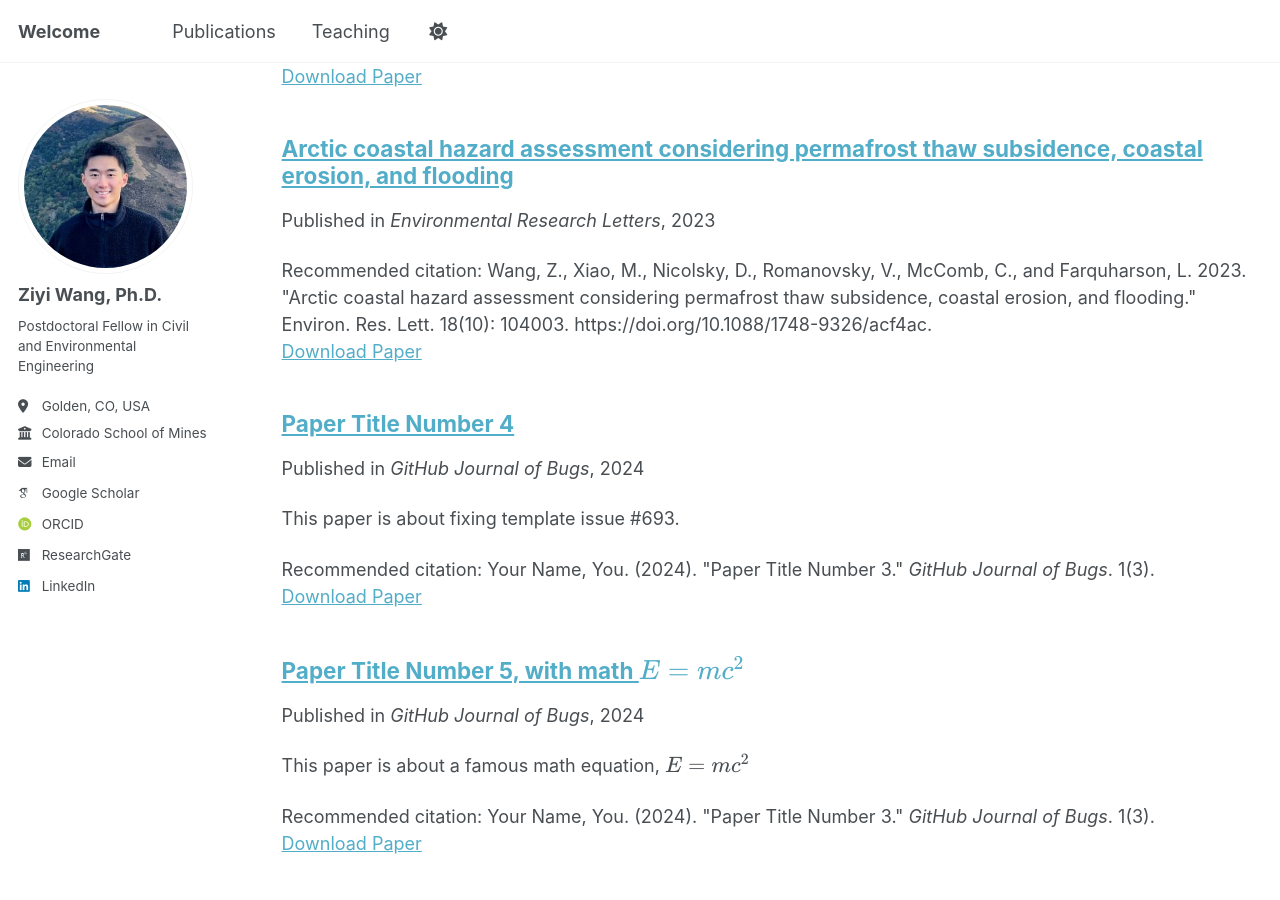
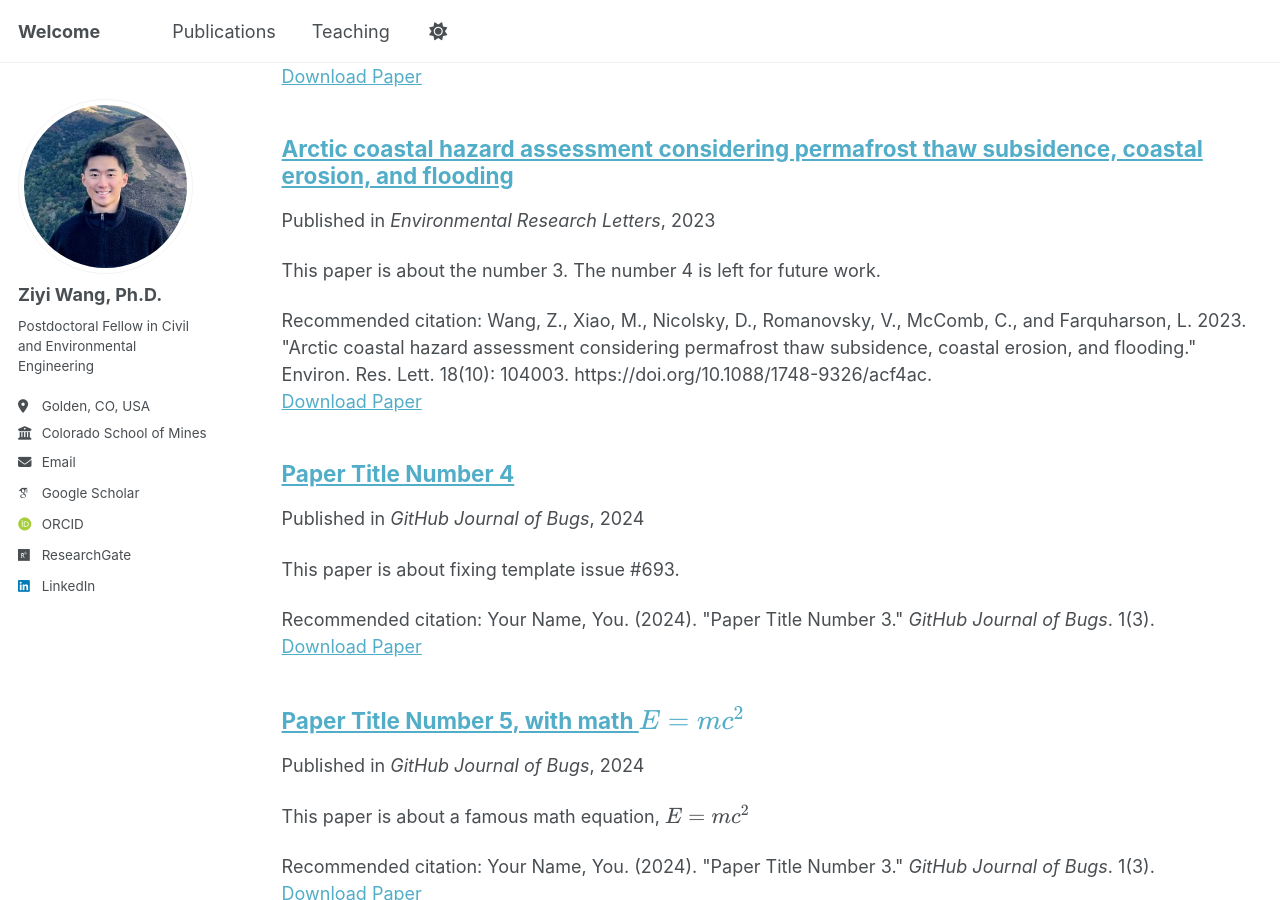
Before and after one commit to ziyiwang-ce/ziyiwang-ce.github.io, a Jekyll site: the page built from _pages/collection-archive.html, in a window 1280 px wide and 900 px high, scrolled down 1512 px. Built offline with Jekyll 4.4.1, drawn with Linux system fonts in a browser that asks for light colours; some web fonts are replaced; a script that is not in the unit is left out.

Commit message:
Update J5.md

```diff
--- a/_publications/J5.md
+++ b/_publications/J5.md
@@ -2,6 +2,8 @@
 title: "Arctic coastal hazard assessment considering permafrost thaw subsidence, coastal erosion, and flooding"
 collection: publications
 category: manuscripts
+permalink: /publication/J5
+excerpt: 'This paper is about the number 3. The number 4 is left for future work.'
 date: 2023-09-14
 venue: 'Environmental Research Letters'
 paperurl: 'https://iopscience.iop.org/article/10.1088/1748-9326/acf4ac/meta'
```
